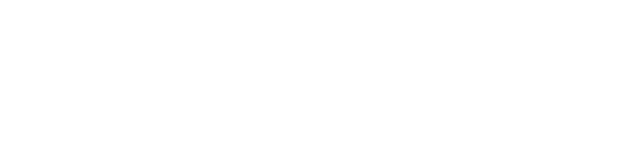
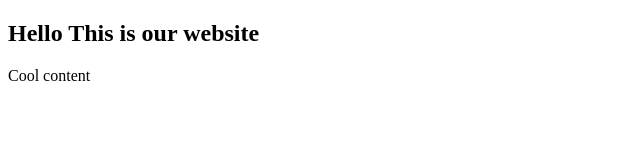
Before and after one commit to ashraful-akash/test-repo, a plain HTML site: page index.html in a window 1280 px wide. Shown: the whole page, without its empty margins (0-640 px from the left). Drawn offline with Linux system fonts and the light colour scheme.

Commit message:
Added Content to index.html

```diff
--- a/index.html
+++ b/index.html
@@ -6,6 +6,8 @@
     <title>Document</title>
 </head>
 <body>
+    <h2>Hello This is our website</h2>
+    <p>Cool content</p>
 
 </body>
 </html>
```
